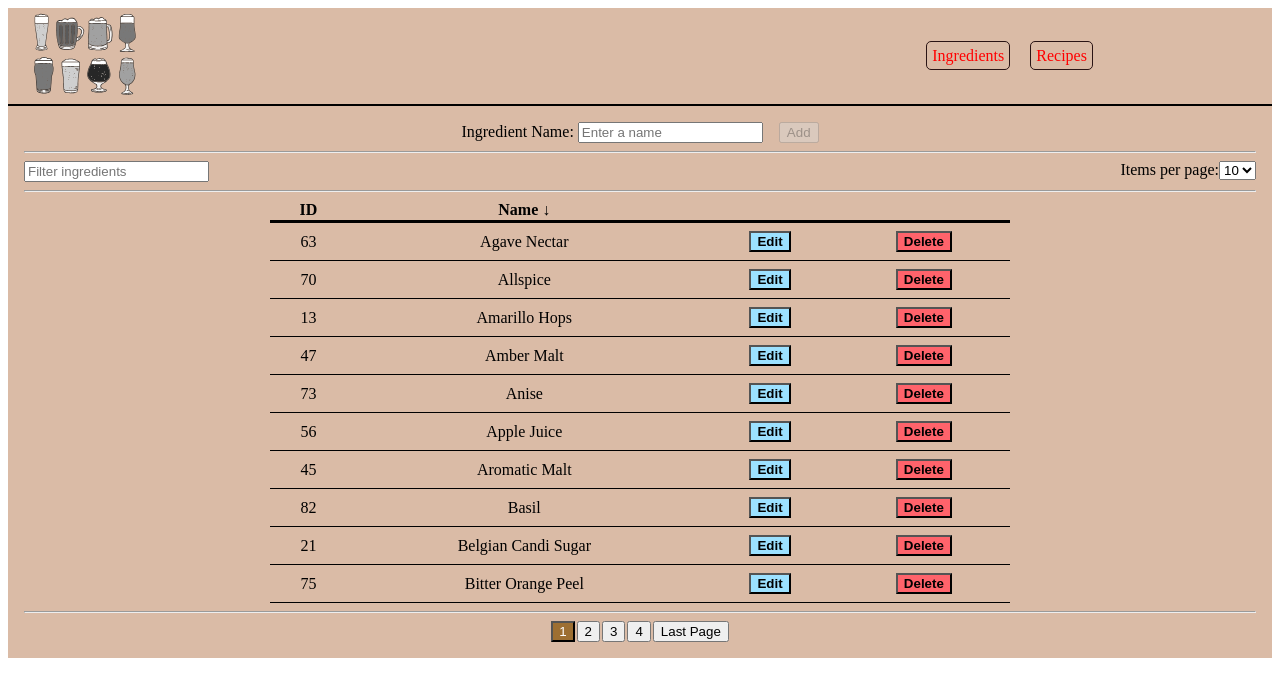
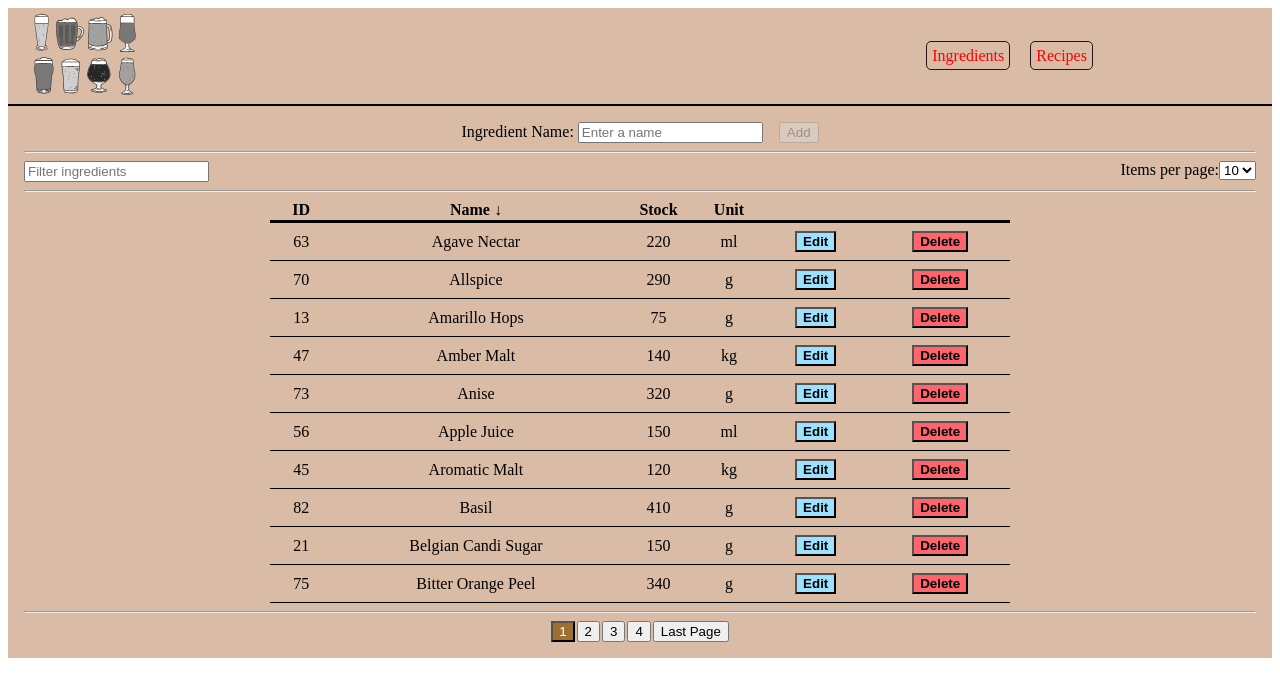
Before and after one commit to tomiludanyi/brew-manager, an Angular app: page /ingredient-list in a window 1280 px wide. Shown: the top 696 px of the page. Built offline with nearby package versions, Linux system fonts and the light colour scheme; data requests are answered from the project's data file.

Commit message:
stock and unit fields has been added to ingredient list

```diff
--- a/src/app/ingredients/ingredient-list/ingredient-list.component.ts
+++ b/src/app/ingredients/ingredient-list/ingredient-list.component.ts
@@ -36,6 +36,8 @@ export class IngredientListComponent implements OnInit, OnDestroy {
     listColumns = [
         { field: 'id', label: 'ID' },
         { field: 'name', label: 'Name', isEditable: true },
+        { field: 'stock', label: 'Stock', isEditable: true },
+        { field: 'unit', label: 'Unit' }
     ];
 
     constructor(private ingredientService: IngredientService,
```
Lines whose indentation alone changed are shown as unchanged.
